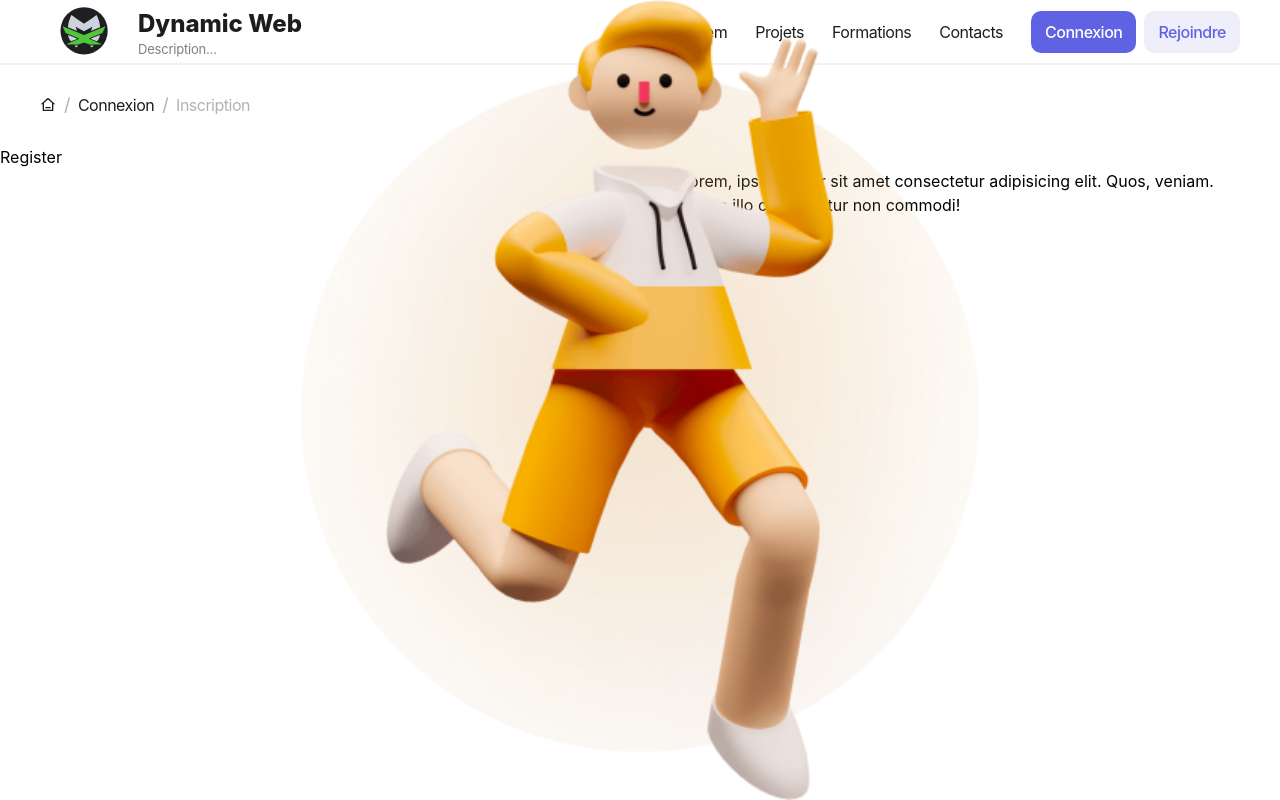
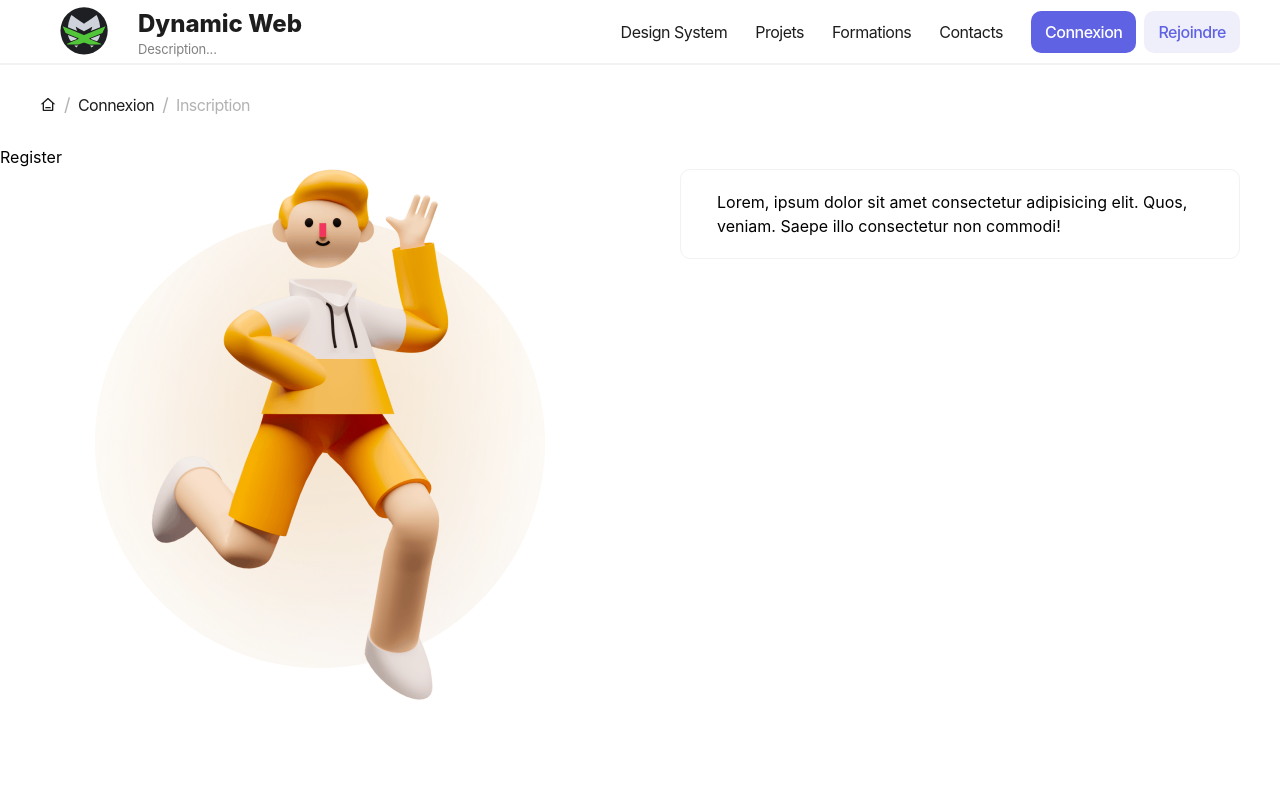
Before and after one commit to RomainDoyen/front-end-dynamic-web, a Next.js app: page /connexion/inscription in a window 1280 px wide. Shown: the top 800 px of the page. Built offline with nearby package versions, Linux system fonts and the light colour scheme.

Commit message:
feat: Creating a box component

```diff
--- /dev/null
+++ b/src/ui/design-system/box/box.tsx
@@ -0,0 +1,16 @@
+import clsx from "clsx";
+
+type BoxProps = {
+  children: React.ReactNode,
+  className?: string,
+  padding_x?: string,
+  padding_y?: string,
+};
+
+export default function box({ children, className, padding_x = "px-9", padding_y = "py-9" }: BoxProps) {
+  return (
+    <div className={clsx("w-full border border-gray-400 rounded", padding_x, padding_y, className)}>
+      {children}
+    </div>
+  )
+}
--- a/src/ui/modules/authentication/register/register.view.tsx
+++ b/src/ui/modules/authentication/register/register.view.tsx
@@ -1,11 +1,12 @@
 import Container from "@/ui/components/container/container"
 import Image from "next/image"
+import Box from "@/ui/design-system/box/box"
 
 export default function registerview() {
   return (
     <Container className="grid grid-cols-2 gap-20 mb-32">
       <div>
-        <div className="realtive w-full h-[531px]">
+        <div className="relative w-full h-[531px]">
           <Image
             fill
             src="/svg/character-1.svg"
@@ -15,7 +16,9 @@ export default function registerview() {
         </div>
       </div>
       <div>
-        Lorem, ipsum dolor sit amet consectetur adipisicing elit. Quos, veniam. Saepe illo consectetur non commodi!
+        <Box padding_x="px-9" padding_y="py-5">
+          Lorem, ipsum dolor sit amet consectetur adipisicing elit. Quos, veniam. Saepe illo consectetur non commodi!
+        </Box>
       </div>
     </Container>
   )
```
